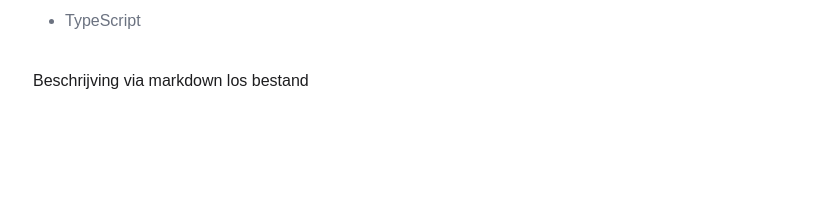
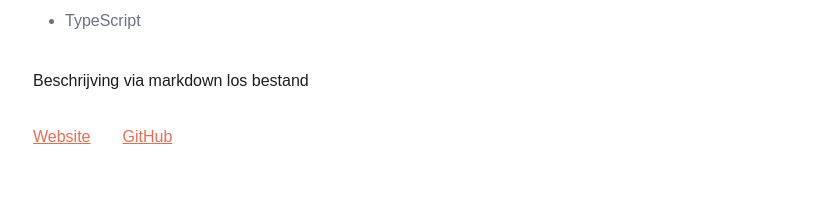
Before and after one commit to joeribreedveld/portfolio-website-v4, a Next.js app: page /projects/0 in a window 1280 px wide. Shown: the part 459-658 px from the top of the page, without its empty margins (223-1055 px from the left). Built offline with nearby package versions, Linux system fonts and the light colour scheme.

Commit message:
feat(projects): add links to project and hover effect for back button

```diff
--- a/pages/projects/[id].tsx
+++ b/pages/projects/[id].tsx
@@ -1,6 +1,7 @@
 import projects from "../../public/assets/json/projects.json"
 import type { NextPage } from "next"
 import { useRouter } from "next/router"
+import { FiExternalLink, FiGithub } from "react-icons/fi"
 
 export const getStaticPaths = async () => {
 	const paths = projects.map((project) => {
@@ -36,7 +37,7 @@ const Project: NextPage = ({ project }: any) => {
 
 	return (
 		<div className='page-padding-x page-padding-y'>
-			<button onClick={() => router.push("/projects")} className=' text-quaternary underline mb-8'>
+			<button onClick={() => router.push("/projects")} className=' text-quaternary hover:text-quinary underline mb-8'>
 				Ga terug
 			</button>
 			<h2 className='font-bold text-2xl text-primary pb-4'>{project.title}</h2>
@@ -44,7 +45,27 @@ const Project: NextPage = ({ project }: any) => {
 			<p className='text-secondary text-lg pb-4'>{project.intro}</p>
 			<h3 className='text-lg text-primary pb-2'>Gemaakt met:</h3>
 			<ul className='pb-8'>{skillList}</ul>
-			<p>{project.description}</p>
+			<p className='pb-8'>{project.description}</p>
+			<ul className='flex gap-8'>
+				{project.live ? (
+					<li>
+						<a href={project.live} className='text-quinary underline hover:text-quaternary' target='_blank' rel='noreferrer'>
+							Website
+						</a>
+					</li>
+				) : (
+					""
+				)}
+				{project.github ? (
+					<li>
+						<a href={project.github} className='text-quinary underline hover:text-quaternary' target='_blank' rel='noreferrer'>
+							GitHub
+						</a>
+					</li>
+				) : (
+					""
+				)}
+			</ul>
 		</div>
 	)
 }
```
